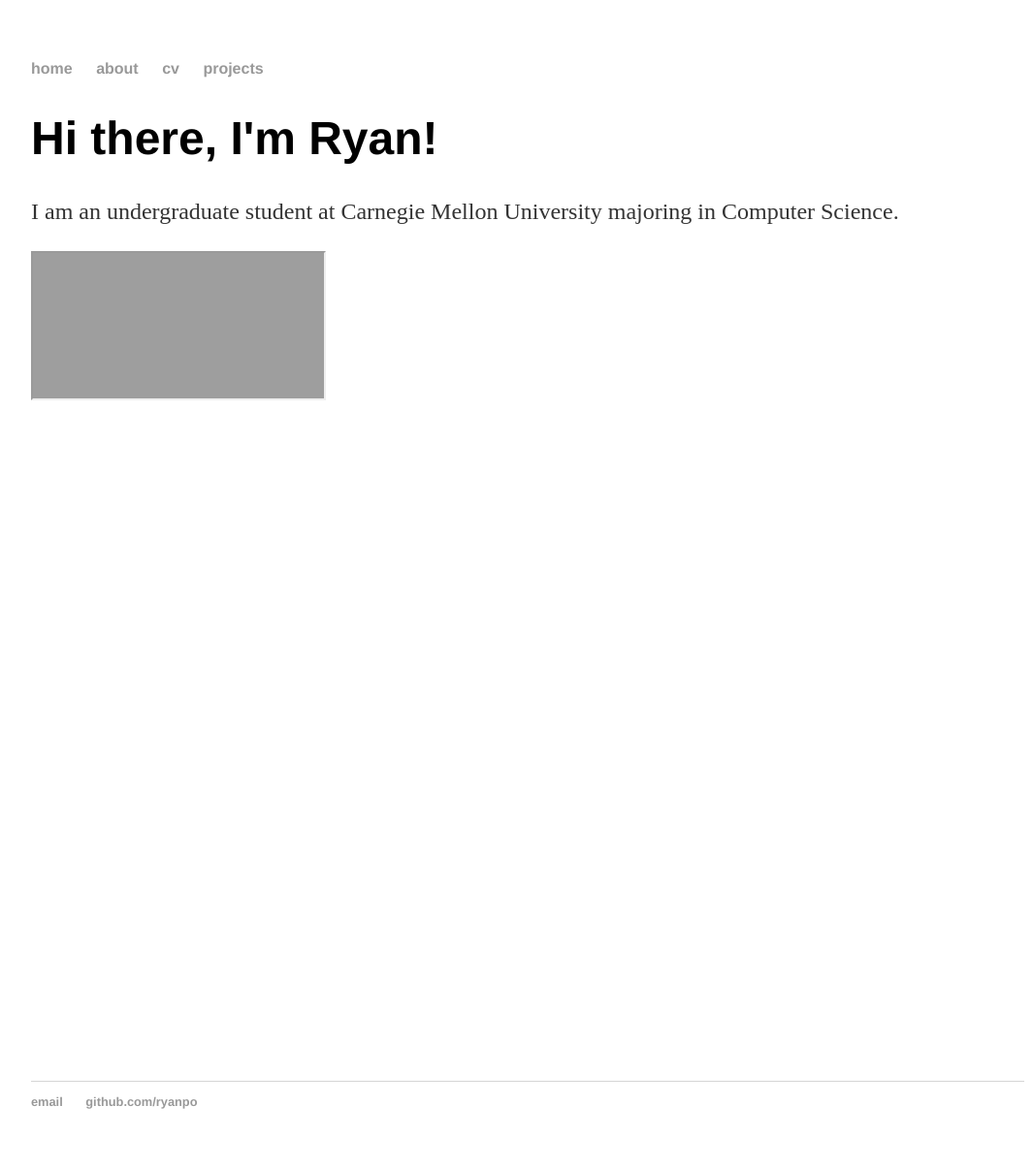
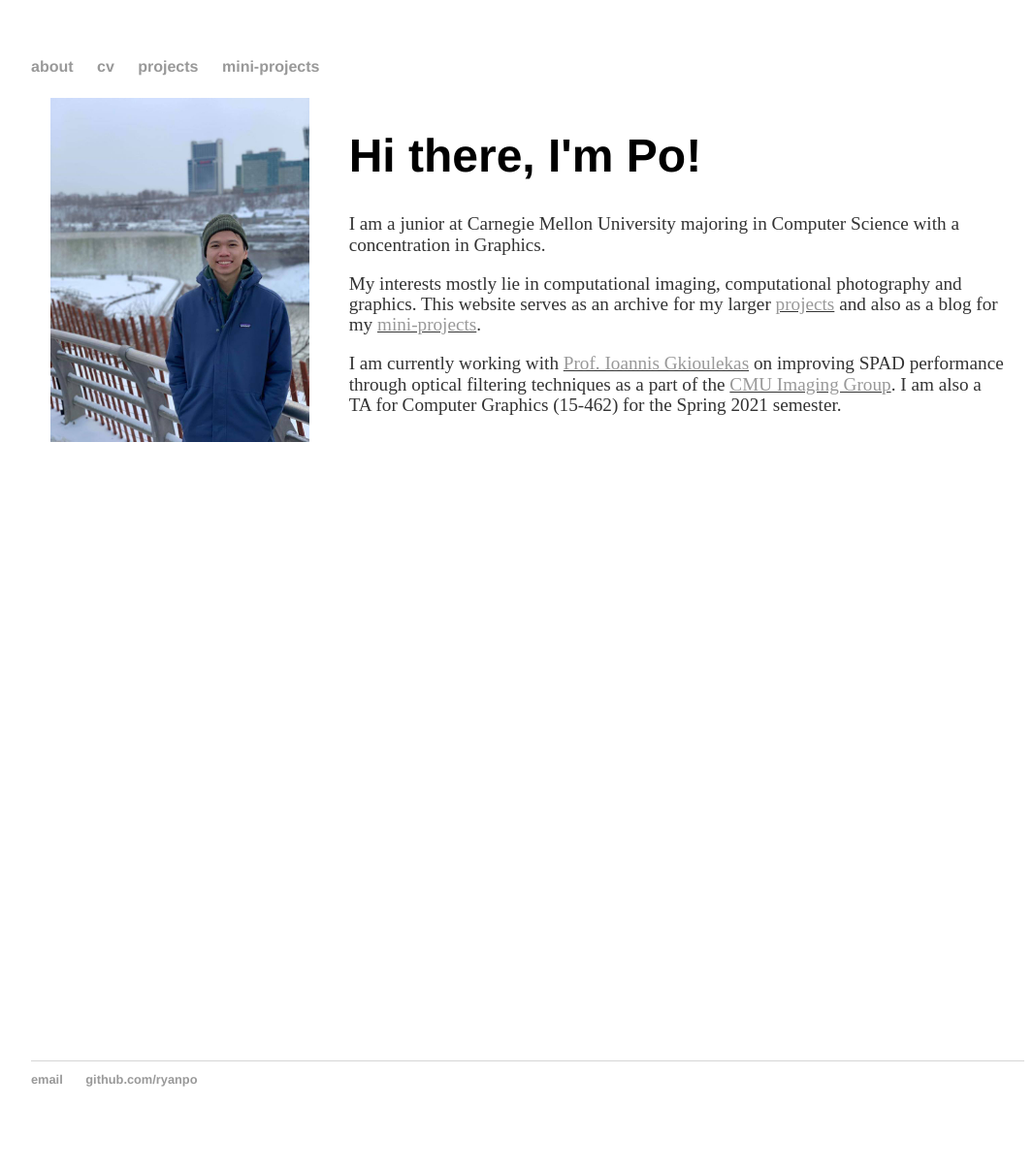
Before and after one commit to ryanpo/ryanpo.github.io, a Jekyll site: the page built from index.html, in a window 1280 px wide. Shown: the whole page at 97% size, without its empty margins (96-1161 px from the left). Built offline with Jekyll 4.4.1, drawn with Linux system fonts in a browser that asks for light colours; after the commit the page ends 1181 px from its top, so only the background shows below that; grey boxes are pictures that could not be loaded.

Commit message:
Christmas Commits

```diff
--- a/_layouts/default.html
+++ b/_layouts/default.html
@@ -14,10 +14,10 @@
 
     <nav>
 <ul>
-<li><a href="/">home</a></li>
-<li><a href="/about">about</a></li>
+<li><a href="/">about</a></li>
 <li><a href="/cv/RyanPoResume.pdf">cv</a></li>
 <li><a href="/projects">projects</a></li>
+<li><a href="/mini-projects">mini-projects</a></li>
 </ul>
     </nav>
 <div id="blurb" class = "content">
--- a/css/main.css
+++ b/css/main.css
@@ -3,14 +3,17 @@ body { margin: 60px auto; width: 80%; opacity: 1; transition: 1s opacity;}
 a { text-decoration: none; color: #999; }
 a:hover { text-decoration: underline; }
 
+b { font-size: 1.6em; text-decoration: none; color: #999; }
+b:hover { text-decoration: underline; }
 
+p, ul { font-size: 1.2em; line-height: 1.1em; color: #333; }
 
-p, ul { font-size: 1.5em; line-height: 1.4em; color: #333; }
 
 h1, h2, h3, h4 { font-family: 'Helvetica', 'Arial', 'Sans-Serif'; }
 h1 { font-size: 3em;  }
 h2 { font-size: 2.7em; }
 h3 { font-size: 2.3em; }
+h3:hover { text-decoration: underline; }
 h4 { font-size: 1.9em; }
 
 nav ul {font-size: 1em; font-family: 'Helvetica', 'Arial', 'Sans-Serif'; padding: 0px; list-style: none; font-weight: bold; }
@@ -65,14 +68,36 @@ div { opacity: 1; transition: 1s opacity; }
   background-position: center;
   }
 
+.containerleft {
+  margin-left: 2%;
+  margin-right: 2%;
+  margin-top: 7.5px;
+  margin-bottom: 7.5px;
+  position: relative;
+  width: 26%;
+  height: 30%;
+  max-width: 10000px;
+  background-position: center;
+  }
+
+.containerright{
+  margin-left: 2%;
+  margin-right: 2%;
+  margin-top: 7.5px;
+  margin-bottom: 7.5px;
+  position: relative;
+  width: 66%;
+  height: 30%;
+  max-width: 10000px;
+  background-position: center;
+  }
+
 .image {
   display: block;
   width: 100%;
   height: 100%;
   object-fit: cover;
 }
-
-
 
 
 .overlay {
@@ -105,11 +130,11 @@ div { opacity: 1; transition: 1s opacity; }
 }
 
 .container:hover .overlay {
-  opacity: 0.3;
+  opacity: 1;
 }
 
 .container_large:hover .overlay {
-  opacity: 0.3;
+  opacity: 1;
 }
 
 .content {
--- a/cv/index.html
+++ b/cv/index.html
@@ -1,6 +1,6 @@
 ---
 layout: default
-title: CV of Your Name
+title: Po's CV
 ---
 
 <embed src="https://ryanpo.com/Ryan Po Resume.pdf" type="application/pdf" />
--- a/index.html
+++ b/index.html
@@ -1,12 +1,31 @@
 ---
 layout: default
-title: Ryan Po's Site
+title: Po's Site
 ---
-<div>
-	<h1>Hi there, I'm Ryan!</h1>
-	<p>I am an undergraduate student at Carnegie Mellon University majoring in Computer Science.</p>
+
+<div style="display:flex" class="flex">
+     <div class="containerleft">
+
+          <img src="/images/profile.jpg" class="image">
+
+     </div>
+     <div class="containerright">
+
+	 <h1>
+	 	Hi there, I'm Po!
+	 </h1>
+
+	 <p>
+	 	I am a junior at Carnegie Mellon University majoring in Computer Science with a concentration in Graphics.
+	 </p>
+
+	 <p>
+	 	My interests mostly lie in computational imaging, computational photography and graphics. This website serves as an archive for my larger <u><a href="/projects">projects</a></u> and also as a blog for my <u><a href="/mini-projects">mini-projects</a></u>.
+	 </p>
+
+     <p>
+     	I am currently working with <u><a href="https://www.cs.cmu.edu/~igkioule/">Prof. Ioannis Gkioulekas</a></u> on improving SPAD performance through optical filtering techniques as a part of the <u><a href="https://imaging.cs.cmu.edu/">CMU Imaging Group</a></u>. I am also a TA for Computer Graphics (15-462) for the Spring 2021 semester.
+     </p>
+
+     </div>
 </div>
-
-<div>
-    <iframe src="https://github.com/ryanpo/jockey-recognition"></iframe>
- </div>
```
Also changed, not shown: mini-projects/index.html (added, +8 -0 lines), projects/index.html (+14 -49 lines), images/adaptive_spad.png (added), images/jockey.png (added), images/profile.jpg (added), images/spad_setup.png (added), 3 other files.
